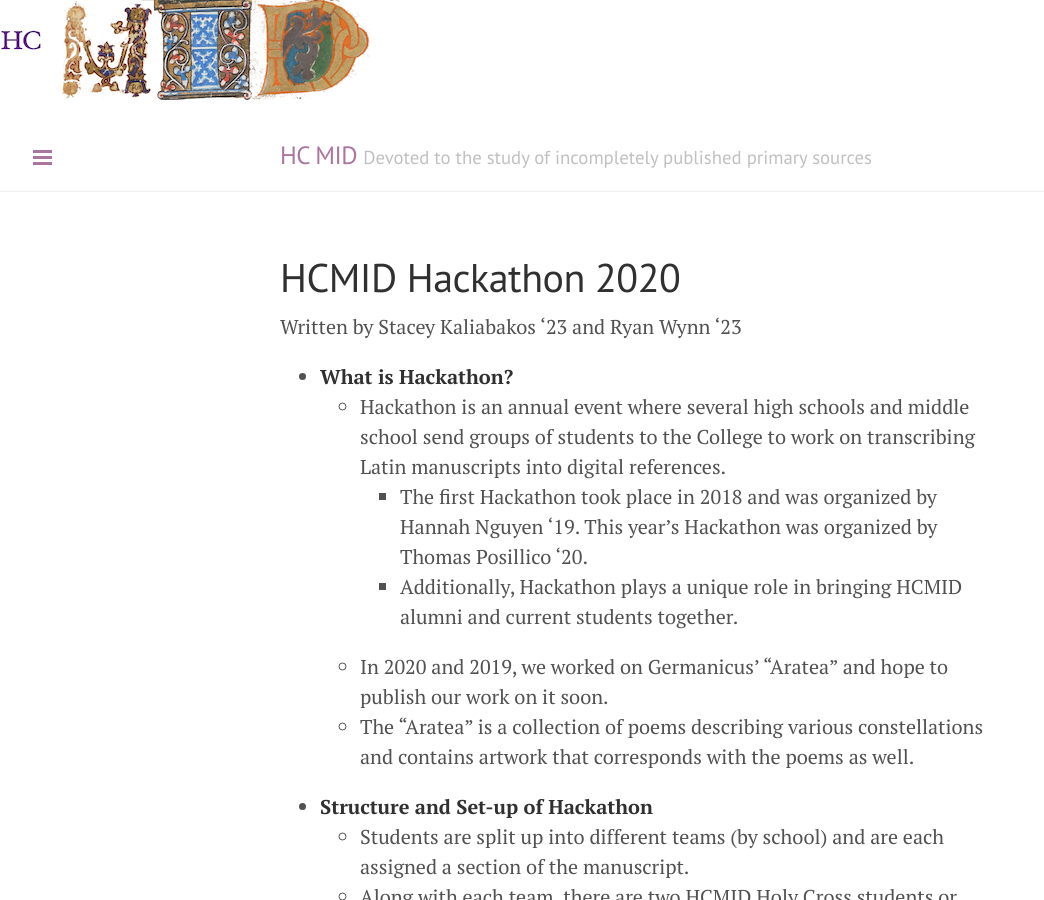
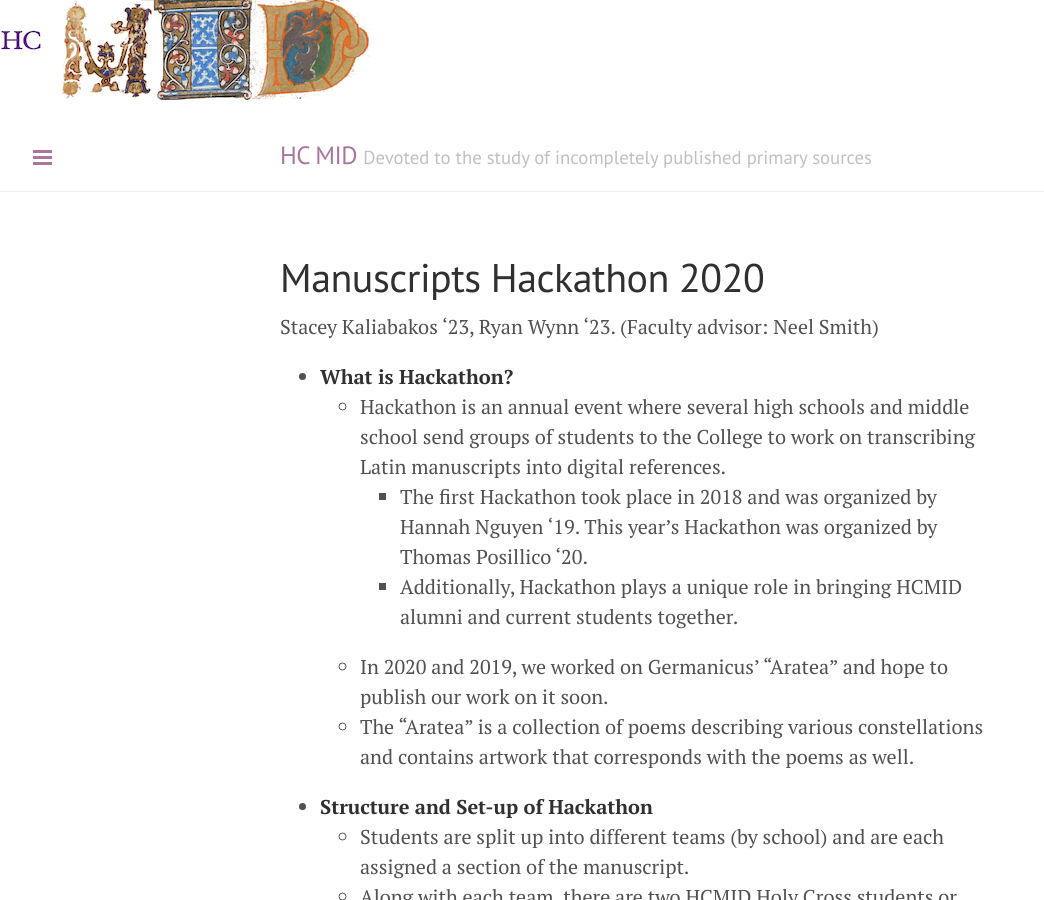
Before and after one commit to HCMID/HCMID.github.io, a Jekyll site: the page built from academic_conference20/hackathon/index.md, in a window 1280 px wide and 900 px high. Shown: the whole window, without its empty margins (0-1044 px from the left). Built offline with Jekyll 4.4.1, drawn with Linux system fonts in a browser that asks for light colours.

Commit message:
Regularize author listing

```diff
--- a/academic_conference20/hackathon/index.md
+++ b/academic_conference20/hackathon/index.md
@@ -1,10 +1,10 @@
 ---
-title: HCMID Hackathon 2020
+title: Manuscripts Hackathon 2020
 layout: page
 ---
 
+Stacey Kaliabakos '23, Ryan Wynn '23.  (Faculty advisor: Neel Smith)
 
-Written by Stacey Kaliabakos '23 and Ryan Wynn '23
 
 - **What is Hackathon?**
    - Hackathon is an annual event where several high schools and middle school send groups of students to the College to work on transcribing Latin manuscripts into digital references.
```
